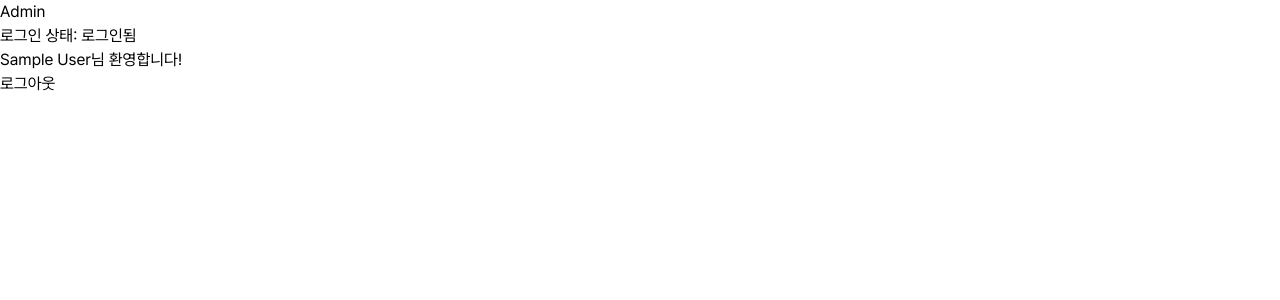
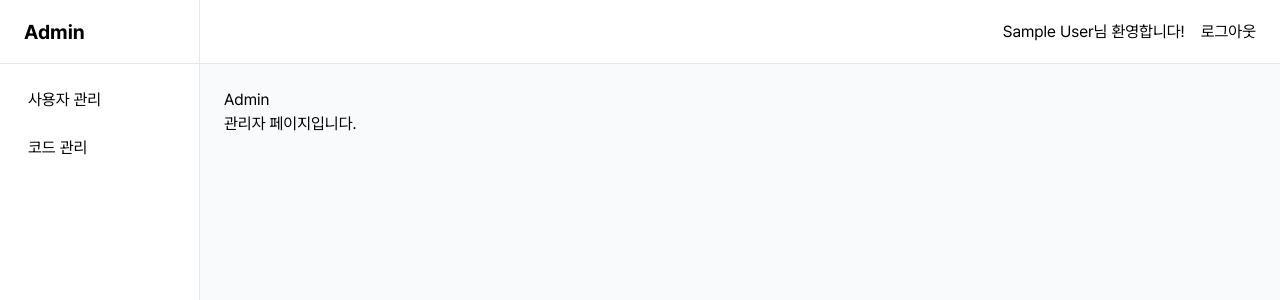
Before and after one commit to poroyun/admin-react, a React (Vite) app: page /admin in a window 1280 px wide. Shown: the top 300 px of the page. Built offline with nearby package versions, Linux system fonts and the light colour scheme; sample sign-in values are in the browser's storage.

Commit message:
feat: Admin 공통 레이아웃 구성

```diff
--- a/src/App.tsx
+++ b/src/App.tsx
@@ -4,16 +4,22 @@ import Admin from "./pages/Admin";
 import Users from "./pages/Users";
 import UserDetail from "./pages/UserDetail";
 import UserCreate from "./pages/UserCreate";
+import AdminLayout from "./components/admin/AdminLayout";
 
 function App() {
   return (
     <BrowserRouter>
       <Routes>
         <Route path="/login" element={<Login />} />
-        <Route path="/admin" element={<Admin />} />
-        <Route path="/admin/users" element={<Users />} />
-        <Route path="/admin/users/:id" element={<UserDetail />} />
-        <Route path="/admin/users/new" element={<UserCreate />} />
+
+        <Route path="/admin" element={<AdminLayout />}>
+          <Route index element={<Admin />} />
+
+          <Route path="users" element={<Users />} />
+          <Route path="users/new" element={<UserCreate />} />
+          <Route path="users/:id" element={<UserDetail />} />
+        </Route>
+
         <Route path="*" element={<Navigate to="/login" replace />} />
         {/* login or admin을 제외한 주소로 진입 시 login 페이지로 이동됨 */}
       </Routes>
--- /dev/null
+++ b/src/components/admin/AdminHeader.tsx
@@ -0,0 +1,18 @@
+interface AdminHeaderProps {
+  userName: string
+  onLogout: () => void
+}
+
+function AdminHeader({
+  userName,
+  onLogout
+}: AdminHeaderProps) {
+  return (
+    <header className="flex h-16 items-center justify-end gap-4 border-b border-slate-200 bg-white px-6">
+      <p>{userName}님 환영합니다!</p>
+      <button onClick={onLogout}>로그아웃</button>
+    </header>
+  )
+}
+
+export default AdminHeader
--- a/src/components/admin/AdminLayout.tsx
+++ b/src/components/admin/AdminLayout.tsx
@@ -1,26 +1,60 @@
-interface AdminLayoutProps {
-  isLoggedIn: boolean
-  userName: string
-  onLogout: () => void
-}
+import { Navigate, Outlet, useNavigate } from "react-router-dom"
+import { useDispatch, useSelector } from "react-redux"
+import type { AppDispatch, RootState } from "@/store/store"
+import { logout } from "@/store/slices/authSlice"
+import AdminSidebar from "./AdminSidebar"
+import AdminHeader from "./AdminHeader"
 
-function AdminLayout({
-  isLoggedIn,
-  userName,
-  onLogout
-}: AdminLayoutProps) {
+function AdminLayout() {
+  // useSelector : Redux Store에 있는 state를 가져와서 사용
+  // 사용자 정보 가져오기
+  const user = useSelector((state: RootState) => state.auth.user)
+  // 로그인 여부 가져오기
+  const isLoggedIn = useSelector(
+    (state: RootState) => state.auth.isLoggedIn,
+  )
+
+  const dispatch = useDispatch<AppDispatch>()
+  const navigate = useNavigate()
+
+  const handleLogout = () => {
+    dispatch(logout())
+    sessionStorage.removeItem('user')
+    navigate('/login')
+  }
+
+  if (!isLoggedIn) {
+    return <Navigate to="/login" replace />
+  }
+
   return (
-    <div>
-      <div>
-        <h1>Admin</h1>
-        <p>로그인 상태: {isLoggedIn ? '로그인됨' : '로그아웃됨'}</p>
+    <div className="flex min-h-screen">
+      <AdminSidebar />
+
+      <div className="flex flex-1 flex-col">
+        <AdminHeader
+          userName={user?.name ?? '사용자'}
+          onLogout={handleLogout}
+        />
+
+        <main className="flex-1 bg-slate-50 p-6">
+          <Outlet/>
+        </main>
       </div>
-      <div>
-        <p>{userName}님 환영합니다!</p>
-        <button onClick={onLogout}>로그아웃</button>
-      </div>
+
     </div>
   )
 }
 
 export default AdminLayout
+
+// useNavigate
+// → "버튼 클릭 같은 동작 후 이동해!"
+// → 함수 방식
+// → navigate('/login')
+
+
+// Navigate
+// → "지금 이 화면 보여줘도 돼?"
+// → 조건부 렌더링 방식
+// → <Navigate to="/login" />
--- /dev/null
+++ b/src/components/admin/AdminSidebar.tsx
@@ -0,0 +1,36 @@
+import { useLocation, useNavigate } from "react-router-dom"
+
+
+function AdminSidebar() {
+
+  const navigate = useNavigate()
+  const location = useLocation()
+
+  const isUsersActive = location.pathname.startsWith('/admin/users')
+  return (
+    <aside className="min-h-screen w-50 shrink-0 border-r border-slate-200 bg-white">
+      <div className="flex h-16 items-center border-b border-slate-200 px-6">
+        <h1 className="text-xl font-bold">Admin</h1>
+      </div>
+
+      <nav className="flex flex-col gap-2 p-4">
+        <button
+          className={`h-10 rounded-md px-3 text-left ${
+            isUsersActive
+              ? 'bg-slate-100 font-semibold'
+              : 'hover:bg-slate-50'
+          }`}
+          onClick={() => navigate('/admin/users')}
+        >
+          사용자 관리
+        </button>
+
+        <button className="h-10 rounded-md px-3 text-left">
+          코드 관리
+        </button>
+      </nav>
+    </aside>
+  )
+}
+
+export default AdminSidebar
--- a/src/pages/Admin.tsx
+++ b/src/pages/Admin.tsx
@@ -1,52 +1,11 @@
-import { useDispatch, useSelector } from "react-redux"
-import { Navigate, useNavigate } from "react-router-dom"
-import type { AppDispatch, RootState } from "@/store/store"
-import { logout } from "@/store/slices/authSlice"
-import AdminLayout from "@/components/admin/AdminLayout"
-
 function Admin() {
-  // useSelector : Redux Store에 있는 state를 가져와서 사용
-  // 사용자 정보 가져오기
-  const user = useSelector((state: RootState) => state.auth.user)
-  // 로그인 여부 가져오기
-  const isLoggedIn = useSelector(
-    (state: RootState) => state.auth.isLoggedIn,
-  )
-
-  const dispatch = useDispatch<AppDispatch>()
-  const navigate = useNavigate()
-
-  const handleLogout = () => {
-    dispatch(logout())
-    sessionStorage.removeItem('user')
-    navigate('/login')
-  }
-
-  if (!isLoggedIn) {
-    return <Navigate to="/login" replace />
-  }
 
   return (
-    <AdminLayout
-      isLoggedIn={isLoggedIn}
-      userName={user?.name ?? ''}
-      // user?.name ?? ''
-      // user가 있으면 → user.name
-      // user가 없으면 → 빈 문자열 ''
-      onLogout={handleLogout}
-    />
+    <div>
+      <h1>Admin</h1>
+      <p>관리자 페이지입니다.</p>
+    </div>
   )
 }
 
 export default Admin
-
-// useNavigate
-// → "버튼 클릭 같은 동작 후 이동해!"
-// → 함수 방식
-// → navigate('/login')
-
-
-// Navigate
-// → "지금 이 화면 보여줘도 돼?"
-// → 조건부 렌더링 방식
-// → <Navigate to="/login" />
```
